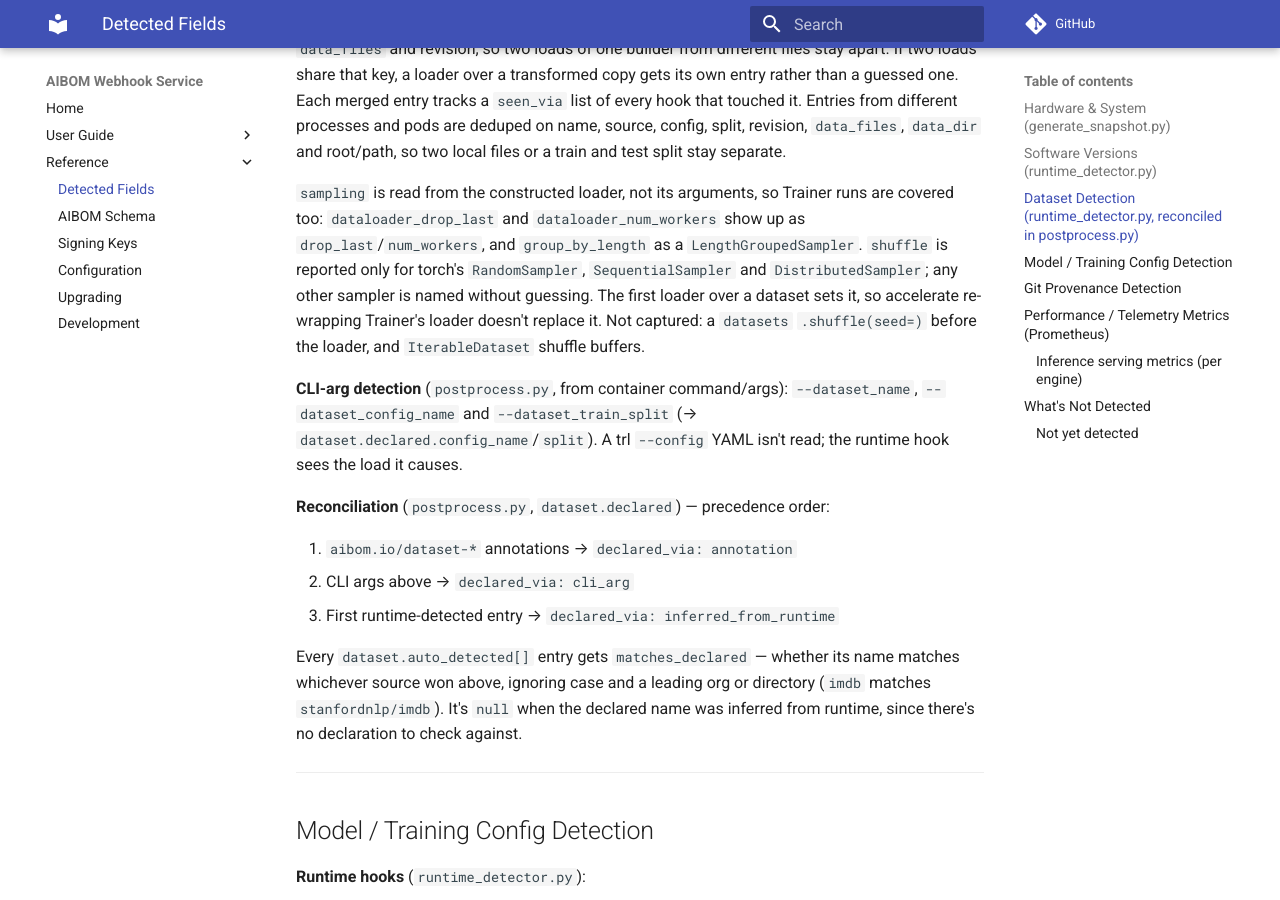
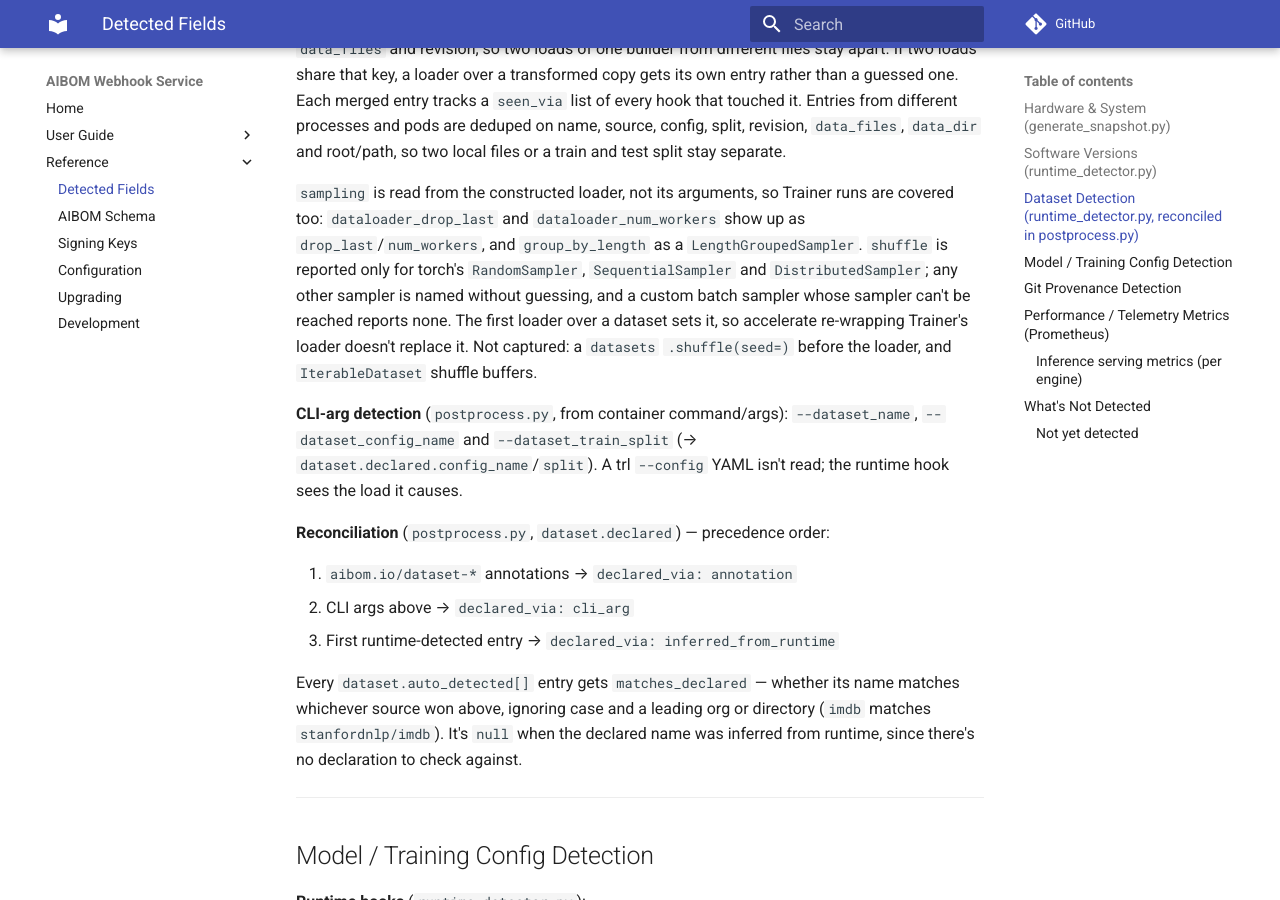
Before and after one commit to gavinsan33/aibom-webhook-service, an MkDocs documentation site: the page built from docs/CAPABILITIES.md, in a window 1280 px wide and 900 px high, scrolled down 6117 px. Built offline with MkDocs 1.6.1 and Material for MkDocs 9.7.7, drawn with Linux system fonts in a browser that asks for light colours; comment, search, counter and statistics services are not loaded.

Commit message:
Document batch sampler unwrapping for DataLoader sampling (#177)

```diff
--- a/docs/CAPABILITIES.md
+++ b/docs/CAPABILITIES.md
@@ -116,7 +116,7 @@ A library imported lazily (flash-attn, bitsandbytes) is listed from the first fl
 
 Dataset entries referring to the same underlying object are correlated (not double-recorded) first by **object identity**, then by **`(builder_name, config_name, split, cache directory)`** for the common case of a transformed dataset (`.map`/`.filter`/`.select`/`.shuffle`, or a `DatasetDict` split pull) wrapped in a fresh `DataLoader`. The cache directory's name hashes the `data_files` and revision, so two loads of one builder from different files stay apart. If two loads share that key, a loader over a transformed copy gets its own entry rather than a guessed one. Each merged entry tracks a `seen_via` list of every hook that touched it. Entries from different processes and pods are deduped on name, source, config, split, revision, `data_files`, `data_dir` and root/path, so two local files or a train and test split stay separate.
 
-`sampling` is read from the constructed loader, not its arguments, so Trainer runs are covered too: `dataloader_drop_last` and `dataloader_num_workers` show up as `drop_last`/`num_workers`, and `group_by_length` as a `LengthGroupedSampler`. `shuffle` is reported only for torch's `RandomSampler`, `SequentialSampler` and `DistributedSampler`; any other sampler is named without guessing. The first loader over a dataset sets it, so accelerate re-wrapping Trainer's loader doesn't replace it. Not captured: a `datasets` `.shuffle(seed=)` before the loader, and `IterableDataset` shuffle buffers.
+`sampling` is read from the constructed loader, not its arguments, so Trainer runs are covered too: `dataloader_drop_last` and `dataloader_num_workers` show up as `drop_last`/`num_workers`, and `group_by_length` as a `LengthGroupedSampler`. `shuffle` is reported only for torch's `RandomSampler`, `SequentialSampler` and `DistributedSampler`; any other sampler is named without guessing, and a custom batch sampler whose sampler can't be reached reports none. The first loader over a dataset sets it, so accelerate re-wrapping Trainer's loader doesn't replace it. Not captured: a `datasets` `.shuffle(seed=)` before the loader, and `IterableDataset` shuffle buffers.
 
 **CLI-arg detection** (`postprocess.py`, from container command/args): `--dataset_name`, `--dataset_config_name` and `--dataset_train_split` (→ `dataset.declared.config_name`/`split`). A trl `--config` YAML isn't read; the runtime hook sees the load it causes.
 
```
Also changed, not shown: CLAUDE.md (+3 -3 lines).
